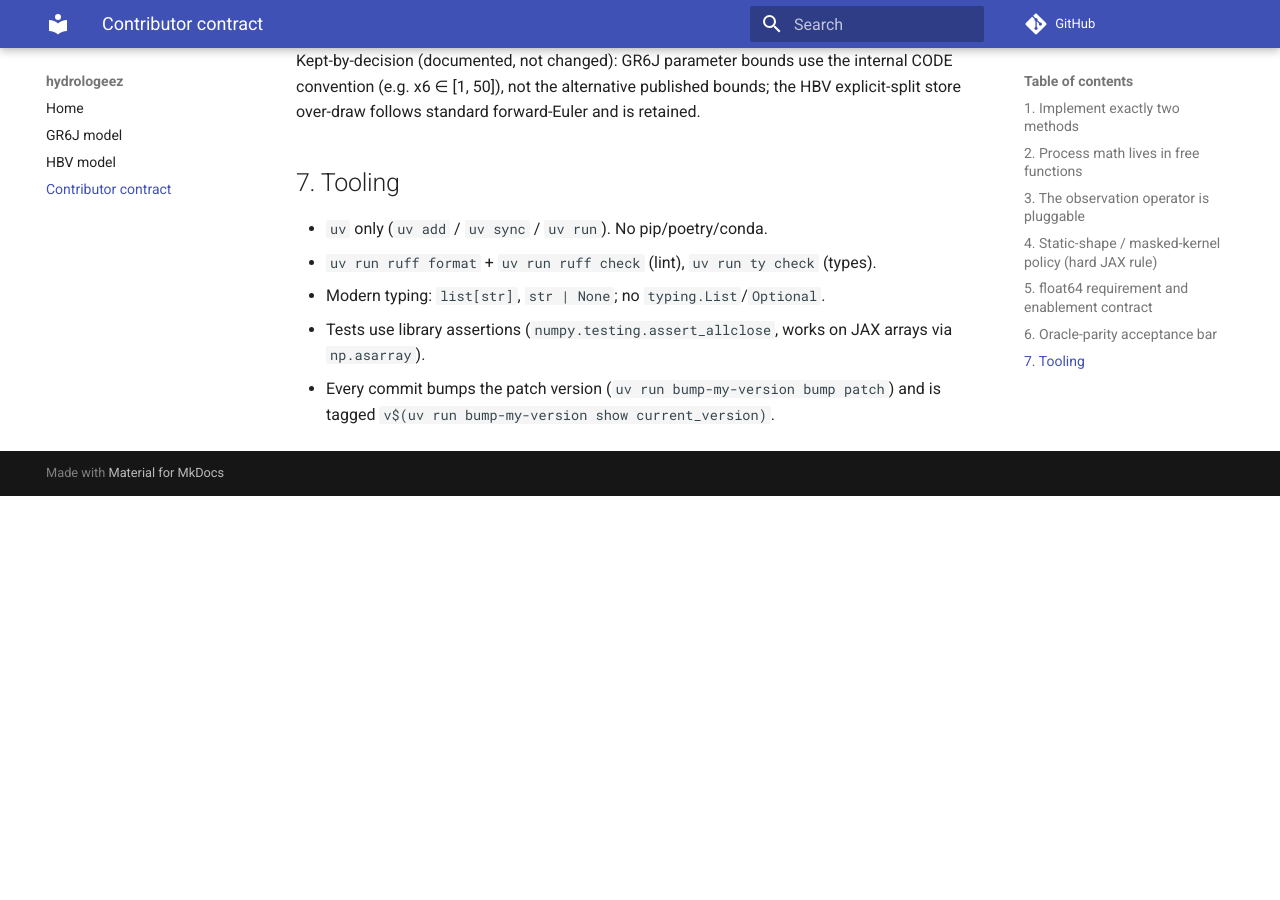
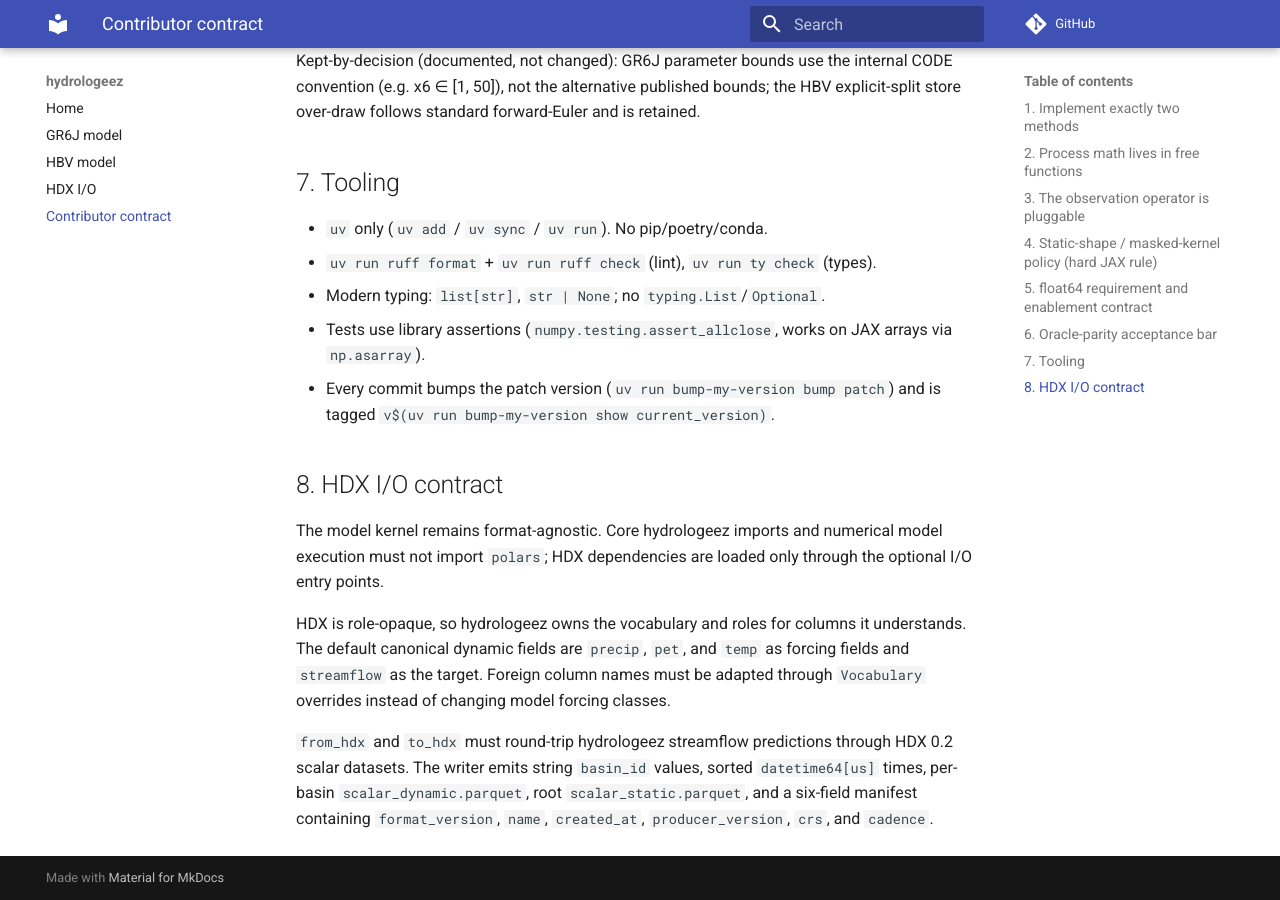
Before and after one commit to CooperBigFoot/hydrologeez, an MkDocs documentation site: the page built from docs/contracts.md, in a window 1280 px wide and 900 px high, scrolled down 2717 px. Built offline with MkDocs 1.6.1 and Material for MkDocs 9.7.7, drawn with Linux system fonts in a browser that asks for light colours; comment, search, counter and statistics services are not loaded; before the commit the page ends 3213 px from its top, so only the background shows below that.

Commit message:
docs(hdx): HDX I/O page + runnable quickstart + contracts (hdx-io S3)
Final step of the HDX I/O milestone — documentation.

- docs/hdx.md: the HDX I/O page — what HDX is (basin-first scalar parquet,
  role-opaque), the hydrologeez Vocabulary (default precip/pet/temp->forcing,
  streamflow->target, + override dict), from_hdx (HDXData contract, single vs
  batched shapes, forcing=None target-only path), to_hdx (conformant 0.2 dataset,
  6-field manifest, non-null string basin_id / sorted datetime[us] time), and the
  optional `pip install 'hydrologeez[hdx]'`.
- docs/examples/hdx_quickstart.py: a runnable round-trip example (sets x64 at top;
  builds a GR6J prediction; to_hdx -> from_hdx; prints the round-trip diff). Uses
  the top-level `from hydrologeez import from_hdx, to_hdx`.
- The example is embedded in hdx.md as a NON-exec `--8<--` source include, so the
  docs build stays free of polars/pyarrow; its correctness is instead guaranteed
  by tests/hdx/test_example.py (runpy) in the dev env.
- mkdocs.yml: add the "HDX I/O" nav entry.
- docs/contracts.md: add an HDX I/O contract section (kernel stays
  format-agnostic; hydrologeez owns the vocabulary/roles HDX omits; conformance
  points).
- docs/DESIGN.md: fix the stale `requires-python >=3.13` -> `>=3.11` (matches
  pyproject). The Validation / Next-milestones / Open-items sections are left to
  PR #26 to avoid a merge conflict.

Version 0.1.10.

```diff
--- a/docs/contracts.md
+++ b/docs/contracts.md
@@ -116,3 +116,20 @@
   arrays via `np.asarray`).
 - Every commit bumps the patch version (`uv run bump-my-version bump patch`) and is
   tagged `v$(uv run bump-my-version show current_version)`.
+
+## 8. HDX I/O contract
+
+The model kernel remains format-agnostic. Core hydrologeez imports and numerical
+model execution must not import `polars`; HDX dependencies are loaded only through
+the optional I/O entry points.
+
+HDX is role-opaque, so hydrologeez owns the vocabulary and roles for columns it
+understands. The default canonical dynamic fields are `precip`, `pet`, and `temp`
+as forcing fields and `streamflow` as the target. Foreign column names must be
+adapted through `Vocabulary` overrides instead of changing model forcing classes.
+
+`from_hdx` and `to_hdx` must round-trip hydrologeez streamflow predictions through
+HDX 0.2 scalar datasets. The writer emits string `basin_id` values, sorted
+`datetime64[us]` times, per-basin `scalar_dynamic.parquet`, root
+`scalar_static.parquet`, and a six-field manifest containing `format_version`,
+`name`, `created_at`, `producer_version`, `crs`, and `cadence`.
--- a/mkdocs.yml
+++ b/mkdocs.yml
@@ -20,6 +20,7 @@
   - Home: index.md
   - GR6J model: gr6j.md
   - HBV model: hbv.md
+  - HDX I/O: hdx.md
   - Contributor contract: contracts.md
 
 plugins:
--- a/pyproject.toml
+++ b/pyproject.toml
@@ -1,6 +1,6 @@
 [project]
 name = "hydrologeez"
-version = "0.1.9"
+version = "0.1.10"
 description = "Differentiable conceptual hydrological models (GR6J, HBV) in JAX with gradient and evolutionary calibration"
 readme = "README.md"
 requires-python = ">=3.11"
@@ -119,7 +119,7 @@
 # Bump My Version
 # -----------------------
 [tool.bumpversion]
-current_version = "0.1.9"
+current_version = "0.1.10"
 commit = false
 tag = false
 allow_dirty = true
--- a/src/hydrologeez/__init__.py
+++ b/src/hydrologeez/__init__.py
@@ -17,7 +17,7 @@
 from hydrologeez.observation import default_streamflow_observation  # noqa: E402
 from hydrologeez.ssm import StateSpaceModel  # noqa: E402
 
-__version__ = "0.1.9"
+__version__ = "0.1.10"
 
 __all__ = [
     "StateSpaceModel",
```
Also changed, not shown: docs/DESIGN.md (+1 -1 lines), docs/examples/hdx_quickstart.py (added, +66 -0 lines), docs/hdx.md (added, +82 -0 lines), 2 other files.
